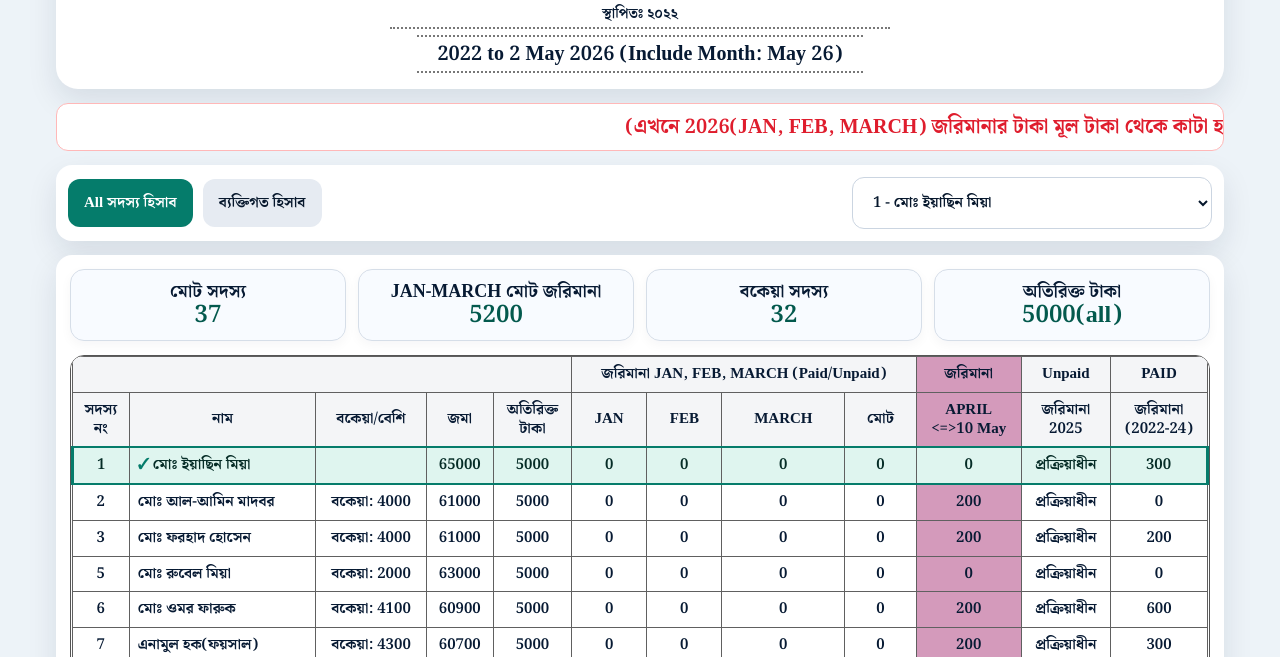
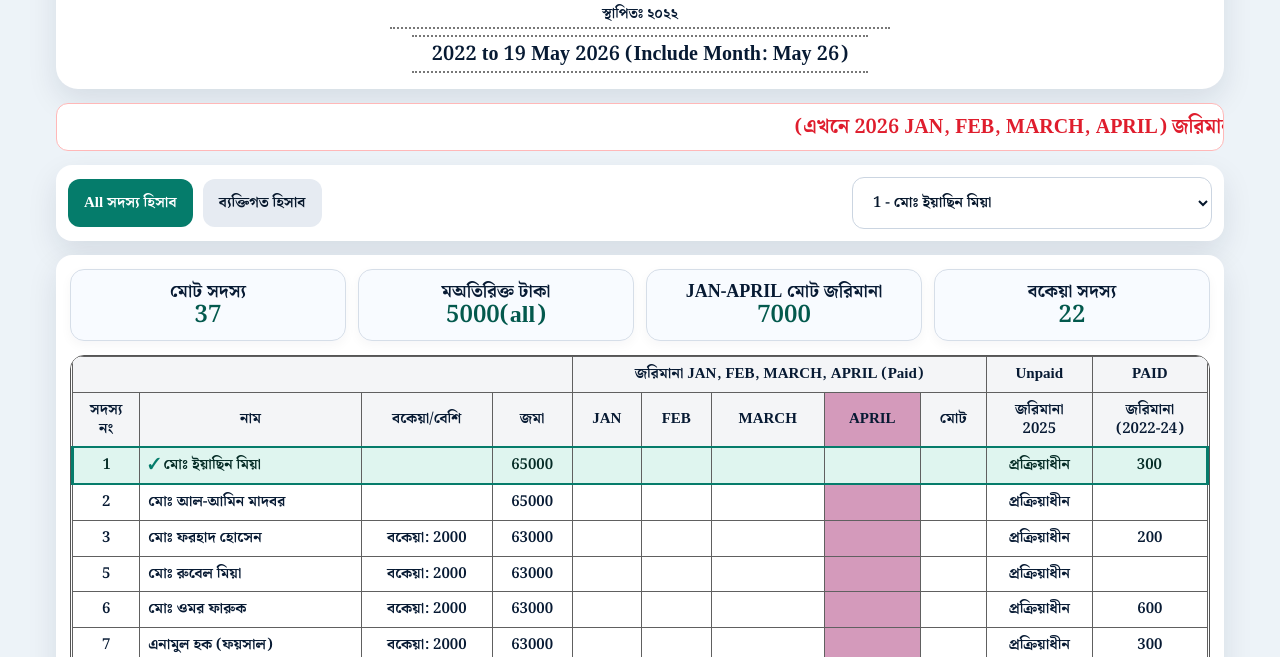
Before and after one commit to shafiqzx2/SSSS, a plain HTML site: page index.html in a window 1280 px wide. Shown: the part 143-800 px from the top of the page. Drawn offline with nearby package versions, Linux system fonts and the light colour scheme.

Commit message:
Update index.html

```diff
--- a/index.html
+++ b/index.html
@@ -3,8 +3,8 @@
 <head>
   <meta charset="utf-8" />
   <meta name="viewport" content="width=device-width, initial-scale=1" />
-  <title>স্বপ্ন ছোঁয়া সমবায় সমিতি - হিসাব</title>
-  <meta name="description" content="স্বপ্ন ছোঁয়া সমবায় সমিতির সদস্য হিসাব" />
+  <title>স্বপ্ন ছোঁয়া সমবায় সমিতি - হিসাব</title>
+  <meta name="description" content="স্বপ্ন ছোঁয়া সমবায় সমিতির সদস্য হিসাব" />
   <link rel="preconnect" href="https://fonts.googleapis.com">
   <link rel="preconnect" href="https://fonts.gstatic.com" crossorigin>
   <link href="https://fonts.googleapis.com/css2?family=Noto+Serif+Bengali:wght@400;600;700;800&display=swap" rel="stylesheet">
@@ -156,7 +156,7 @@
     .detail-item label{display:block; color:var(--muted); font-size:14px; margin-bottom:5px;}
     .detail-item strong{font-size:20px; line-height:1.15; word-break:break-word;}
     .detail-item.full{grid-column:1/-1; background:var(--green-soft); border-color:#9fd6ca;}
-    .fine-row{display:grid; grid-template-columns:repeat(5,1fr); gap:8px; margin-top:12px;}
+    .fine-row{display:grid; grid-template-columns:repeat(6,1fr); gap:8px; margin-top:12px;}
     .fine-box{border:1px solid #cbd5e1; border-radius:12px; padding:10px 6px; text-align:center; background:#fff;}
     .fine-box span{display:block; color:var(--muted); font-size:13px;}
     .fine-box b{display:block; font-size:18px; margin-top:2px;}
@@ -202,7 +202,7 @@
       .detail-item{min-height:auto; padding:10px;}
       .detail-item label{font-size:13px;}
       .detail-item strong{font-size:17px;}
-      .fine-row{grid-template-columns:1fr 1fr; gap:7px;}
+      .fine-row{grid-template-columns:repeat(3,1fr); gap:7px;}
       .fine-box:last-child{grid-column:1/-1;}
     }
 
@@ -221,15 +221,15 @@
   <main class="page">
     <header class="top-card">
       <div class="bismillah">বিসমিল্লাহির রাহমানির রাহীম</div>
-      <div class="slogan"><span>একতা</span><span>শৃঙ্খলা</span><span>উন্নয়ন</span></div>
-      <div class="title">স্বপ্ন ছোঁয়া সমবায় সমিতি</div>
-      <div class="address">মডেরহাট, ডামুড্যা, শরীয়তপুর</div>
+      <div class="slogan"><span>একতা</span><span>শৃঙ্খলা</span><span>উন্নয়ন</span></div>
+      <div class="title">স্বপ্ন ছোঁয়া সমবায় সমিতি</div>
+      <div class="address">মডেরহাট, ডামুড্যা, শরীয়তপুর</div>
       <div class="est">স্থাপিতঃ ২০২২</div><br>
-      <div class="period">2022 to 2 May 2026 (Include Month: May 26)</div>
+      <div class="period">2022 to 19 May 2026 (Include Month: May 26)</div>
     </header>
 
     <section class="notice-wrap" aria-label="notice">
-      <div class="notice-track">(এখনে 2026(JAN, FEB, MARCH) জরিমানার টাকা মূল টাকা থেকে কাটা হয়েছে। April 26 জরিমানার টাকা may 10 তারিখের পর বকেয়া 2000 টাকার বেশি থাকলে কাটা হবে, অন্যথায় না।)</div>
+      <div class="notice-track">(এখনে 2026 JAN, FEB, MARCH, APRIL) জরিমানার টাকা মূল টাকা থেকে কাটা হয়েছে।</div>
     </section>
 
     <section class="controls">
@@ -244,23 +244,21 @@
         <table id="allTable">
           <thead>
             <tr>
-              <th colspan="5"></th>
-              <th colspan="4">জরিমানা JAN, FEB, MARCH (Paid/Unpaid)</th>
-              <th class="pink">জরিমানা</th>
+              <th colspan="4"></th>
+              <th colspan="5">জরিমানা JAN, FEB, MARCH, APRIL (Paid)</th>
               <th>Unpaid</th>
               <th>PAID</th>
             </tr>
             <tr>
               <th>সদস্য<br>নং</th>
               <th>নাম</th>
-              <th>বকেয়া/বেশি</th>
+              <th>বকেয়া/বেশি</th>
               <th>জমা</th>
-              <th>অতিরিক্ত<br>টাকা</th>
               <th>JAN</th>
               <th>FEB</th>
               <th>MARCH</th>
+              <th class="pink">APRIL</th>
               <th>মোট</th>
-              <th class="pink">APRIL<br>&lt;=&gt;10 May</th>
               <th>জরিমানা<br>2025</th>
               <th>জরিমানা<br>(2022-24)</th>
             </tr>
@@ -276,27 +274,26 @@
         <div class="personal-card" id="personalCapture">
           <div class="capture-area">
             <div class="capture-head">
-              <div class="org">স্বপ্ন ছোঁয়া সমবায় সমিতি</div>
-              <div class="addr">মডেরহাট, ডামুড্যা, শরীয়তপুর</div>
-              <div class="period" style="font-size:14px;margin-top:8px;">2022 to 2 May 2026 (Include Month: May 26)</div>
+              <div class="org">স্বপ্ন ছোঁয়া সমবায় সমিতি</div>
+              <div class="addr">মডেরহাট, ডামুড্যা, শরীয়তপুর</div>
+              <div class="period" style="font-size:14px;margin-top:8px;">2022 to 19 May 2026 (Include Month: May 26)</div>
               <div class="pname" id="personalName"></div>
             </div>
 
             <div class="detail-grid">
               <div class="detail-item"><label>সদস্য নং</label><strong id="pNo"></strong></div>
               <div class="detail-item"><label>জমা</label><strong id="pDeposit"></strong></div>
-              <div class="detail-item"><label>অতিরিক্ত টাকা</label><strong id="pExtra"></strong></div>
-              <div class="detail-item"><label>বকেয়া/বেশি</label><strong id="pBalance"></strong></div>
+              <div class="detail-item"><label>বকেয়া/বেশি</label><strong id="pBalance"></strong></div>
               <div class="detail-item"><label>জরিমানা 2025</label><strong id="pFine2025"></strong></div>
               <div class="detail-item"><label>জরিমানা (2022-24)</label><strong id="pOldFine"></strong></div>
-              <div class="detail-item"><label>APRIL &lt;=&gt;10 May জরিমানা</label><strong id="pApril"></strong></div>
-              <div class="detail-item full"><label>JAN, FEB, MARCH মোট জরিমানা</label><strong id="pTotal"></strong></div>
+              <div class="detail-item full"><label>JAN-APRIL মোট জরিমানা</label><strong id="pTotal"></strong></div>
             </div>
 
             <div class="fine-row">
               <div class="fine-box"><span>JAN</span><b id="pJan"></b></div>
               <div class="fine-box"><span>FEB</span><b id="pFeb"></b></div>
               <div class="fine-box"><span>MARCH</span><b id="pMar"></b></div>
+              <div class="fine-box"><span>APRIL</span><b id="pAprBox"></b></div>
               <div class="fine-box"><span>মোট</span><b id="pTotal2"></b></div>
               <div class="fine-box"><span>স্ট্যাটাস</span><b id="pStatus"></b></div>
             </div>
@@ -312,49 +309,48 @@
 
   <script>
     const members = [
-      {no:1,name:'মোঃ ইয়াছিন মিয়া',balance:'',deposit:65000,jan:0,feb:0,mar:0,april:0,fine2025:'প্রক্রিয়াধীন',oldFine:300},
-      {no:2,name:'মোঃ আল-আমিন মাদবর',balance:'বকেয়া: 4000',deposit:61000,jan:0,feb:0,mar:0,april:200,fine2025:'প্রক্রিয়াধীন',oldFine:0},
-      {no:3,name:'মোঃ ফরহাদ হোসেন',balance:'বকেয়া: 4000',deposit:61000,jan:0,feb:0,mar:0,april:200,fine2025:'প্রক্রিয়াধীন',oldFine:200},
-      {no:5,name:'মোঃ রুবেল মিয়া',balance:'বকেয়া: 2000',deposit:63000,jan:0,feb:0,mar:0,april:0,fine2025:'প্রক্রিয়াধীন',oldFine:0},
-      {no:6,name:'মোঃ ওমর ফারুক',balance:'বকেয়া: 4100',deposit:60900,jan:0,feb:0,mar:0,april:200,fine2025:'প্রক্রিয়াধীন',oldFine:600},
-      {no:7,name:'এনামুল হক(ফয়সাল)',balance:'বকেয়া: 4300',deposit:60700,jan:0,feb:0,mar:0,april:200,fine2025:'প্রক্রিয়াধীন',oldFine:300},
-      {no:8,name:'আরমান উদ্দিন ইয়ামিন',balance:'বকেয়া: 4000',deposit:61000,jan:0,feb:0,mar:0,april:200,fine2025:'প্রক্রিয়াধীন',oldFine:0},
-      {no:9,name:'মোঃ আলি আকবর মাদবর',balance:'বকেয়া: 2000',deposit:63000,jan:0,feb:0,mar:0,april:0,fine2025:'প্রক্রিয়াধীন',oldFine:100},
-      {no:10,name:'শরিফুল ইসলাম (শরিফ)',balance:'বকেয়া: 4200',deposit:60800,jan:200,feb:0,mar:0,april:200,fine2025:'প্রক্রিয়াধীন',oldFine:400},
-      {no:11,name:'মোঃ আলি-আজম মাদবর',balance:'বকেয়া: 1600',deposit:63400,jan:0,feb:0,mar:0,april:0,fine2025:'প্রক্রিয়াধীন',oldFine:500},
-      {no:13,name:'মোঃ রাকিব মাদবর',balance:'বকেয়া: 4000',deposit:61000,jan:0,feb:0,mar:0,april:200,fine2025:'প্রক্রিয়াধীন',oldFine:500},
-      {no:14,name:'মোঃ দাদান হাওলাদার',balance:'বকেয়া: 4400',deposit:60600,jan:200,feb:200,mar:0,april:200,fine2025:'প্রক্রিয়াধীন',oldFine:1400},
-      {no:16,name:'মোঃ সফিক মাদবর',balance:'বকেয়া: 4000',deposit:61000,jan:0,feb:0,mar:0,april:200,fine2025:'প্রক্রিয়াধীন',oldFine:0},
-      {no:17,name:'মোঃ শাহিন মাদবর',balance:'বকেয়া: 4000',deposit:61000,jan:0,feb:0,mar:0,april:200,fine2025:'প্রক্রিয়াধীন',oldFine:0},
-      {no:18,name:'মোঃ আলমগির হাওলাদার',balance:'বকেয়া: 4400',deposit:60600,jan:200,feb:200,mar:0,april:200,fine2025:'প্রক্রিয়াধীন',oldFine:500},
-      {no:19,name:'মোঃ আওলাদ মালত',balance:'বেশি: 3000',deposit:68000,jan:0,feb:0,mar:0,april:0,fine2025:'প্রক্রিয়াধীন',oldFine:0},
-      {no:20,name:'মোঃ মানিক বেপারী',balance:'বকেয়া: 8100',deposit:56900,jan:0,feb:200,mar:200,april:200,fine2025:'প্রক্রিয়াধীন',oldFine:1600},
-      {no:21,name:'মোঃ সোহেল আরমান',balance:'বকেয়া: 2000',deposit:63000,jan:0,feb:0,mar:0,april:0,fine2025:'প্রক্রিয়াধীন',oldFine:0},
-      {no:22,name:'রানা মোল্লা(রুবেল)',balance:'বকেয়া: 6400',deposit:58600,jan:200,feb:0,mar:200,april:200,fine2025:'প্রক্রিয়াধীন',oldFine:100},
-      {no:23,name:'চাঁন মিয়া',balance:'বকেয়া: 2000',deposit:63000,jan:0,feb:0,mar:0,april:0,fine2025:'প্রক্রিয়াধীন',oldFine:200},
-      {no:24,name:'মোঃ আনোয়ার হোসেন',balance:'বকেয়া: 2200',deposit:62800,jan:0,feb:200,mar:0,april:200,fine2025:'প্রক্রিয়াধীন',oldFine:100},
-      {no:25,name:'মোঃ নাজমুল হক',balance:'',deposit:65000,jan:0,feb:0,mar:0,april:0,fine2025:'প্রক্রিয়াধীন',oldFine:0},
-      {no:26,name:'রুবেল হাওলাদার',balance:'বকেয়া: 4400',deposit:60600,jan:200,feb:200,mar:0,april:200,fine2025:'প্রক্রিয়াধীন',oldFine:300},
-      {no:27,name:'আজাদ মাদবর',balance:'বকেয়া: 4400',deposit:60600,jan:200,feb:200,mar:0,april:200,fine2025:'প্রক্রিয়াধীন',oldFine:0},
-      {no:28,name:'শরীয়তউল্লাহ',balance:'বকেয়া: 4000',deposit:61000,jan:0,feb:0,mar:0,april:200,fine2025:'প্রক্রিয়াধীন',oldFine:200},
-      {no:29,name:'আজিজুল',balance:'বকেয়া: 2000',deposit:63000,jan:0,feb:0,mar:0,april:0,fine2025:'প্রক্রিয়াধীন',oldFine:0},
-      {no:30,name:'সোহেল',balance:'বেশি: 1000',deposit:66000,jan:0,feb:0,mar:0,april:0,fine2025:'প্রক্রিয়াধীন',oldFine:800},
-      {no:31,name:'রায়হান',balance:'বকেয়া: 4600',deposit:60400,jan:200,feb:200,mar:200,april:200,fine2025:'প্রক্রিয়াধীন',oldFine:1300},
-      {no:32,name:'সপন',balance:'বকেয়া: 2600',deposit:62400,jan:200,feb:200,mar:200,april:200,fine2025:'প্রক্রিয়াধীন',oldFine:900},
-      {no:34,name:'আনিস',balance:'বকেয়া: 2000',deposit:63000,jan:0,feb:0,mar:0,april:0,fine2025:'প্রক্রিয়াধীন',oldFine:900},
-      {no:35,name:'মোকলেস',balance:'বকেয়া: 2000',deposit:63000,jan:0,feb:0,mar:0,april:0,fine2025:'প্রক্রিয়াধীন',oldFine:1800},
-      {no:36,name:'ইউসুফ',balance:'বকেয়া: 6600',deposit:58400,jan:200,feb:200,mar:200,april:200,fine2025:'প্রক্রিয়াধীন',oldFine:1800},
-      {no:37,name:'বাবলু হাঃ',balance:'বেশি: 1800',deposit:66800,jan:0,feb:200,mar:0,april:0,fine2025:'প্রক্রিয়াধীন',oldFine:''},
-      {no:38,name:'পারভেজ মাঃ',balance:'বকেয়া: 4000',deposit:61000,jan:200,feb:0,mar:0,april:200,fine2025:'প্রক্রিয়াধীন',oldFine:''},
-      {no:39,name:'আবদুল্লাহ আয়ান',balance:'বকেয়া: 2000',deposit:63000,jan:0,feb:0,mar:0,april:0,fine2025:'প্রক্রিয়াধীন',oldFine:''},
-      {no:40,name:'আব্দুল্লাহ জিহাদ',balance:'বকেয়া: 2000',deposit:63000,jan:0,feb:0,mar:0,april:0,fine2025:'প্রক্রিয়াধীন',oldFine:''},
-      {no:41,name:'জহির',balance:'বকেয়া: 6200',deposit:58800,jan:0,feb:0,mar:200,april:200,fine2025:'প্রক্রিয়াধীন',oldFine:''}
+      {no:1, name:'মোঃ ইয়াছিন মিয়া', balance:'', deposit:65000, jan:0, feb:0, mar:0, april:0, fine2025:'প্রক্রিয়াধীন', oldFine:300},
+      {no:2, name:'মোঃ আল-আমিন মাদবর', balance:'', deposit:65000, jan:0, feb:0, mar:0, april:0, fine2025:'প্রক্রিয়াধীন', oldFine:0},
+      {no:3, name:'মোঃ ফরহাদ হোসেন', balance:'বকেয়া: 2000', deposit:63000, jan:0, feb:0, mar:0, april:0, fine2025:'প্রক্রিয়াধীন', oldFine:200},
+      {no:5, name:'মোঃ রুবেল মিয়া', balance:'বকেয়া: 2000', deposit:63000, jan:0, feb:0, mar:0, april:0, fine2025:'প্রক্রিয়াধীন', oldFine:0},
+      {no:6, name:'মোঃ ওমর ফারুক', balance:'বকেয়া: 2000', deposit:63000, jan:0, feb:0, mar:0, april:0, fine2025:'প্রক্রিয়াধীন', oldFine:600},
+      {no:7, name:'এনামুল হক (ফয়সাল)', balance:'বকেয়া: 2000', deposit:63000, jan:0, feb:0, mar:0, april:0, fine2025:'প্রক্রিয়াধীন', oldFine:300},
+      {no:8, name:'আরমান উদ্দিন ইয়ামিন', balance:'', deposit:65000, jan:0, feb:0, mar:0, april:0, fine2025:'প্রক্রিয়াধীন', oldFine:0},
+      {no:9, name:'মোঃ আলি আকবর মাদবর', balance:'বকেয়া: 2000', deposit:63000, jan:0, feb:0, mar:0, april:0, fine2025:'প্রক্রিয়াধীন', oldFine:100},
+      {no:10, name:'শরিফুল ইসলাম (শরিফ)', balance:'বকেয়া: 2200', deposit:62800, jan:200, feb:0, mar:0, april:200, fine2025:'প্রক্রিয়াধীন', oldFine:400},
+      {no:11, name:'মোঃ আলি- আজম মাদবর', balance:'বকেয়া: 1600', deposit:63400, jan:0, feb:0, mar:0, april:0, fine2025:'প্রক্রিয়াধীন', oldFine:500},
+      {no:13, name:'মোঃ রাকিব মাদবর', balance:'বকেয়া: 2000', deposit:63000, jan:0, feb:0, mar:0, april:0, fine2025:'প্রক্রিয়াধীন', oldFine:500},
+      {no:14, name:'মোঃ দাদান হাওলাদার', balance:'বকেয়া: 4600', deposit:60400, jan:200, feb:200, mar:0, april:200, fine2025:'প্রক্রিয়াধীন', oldFine:1400},
+      {no:16, name:'মোঃ সফিক মাদবর', balance:'', deposit:65000, jan:0, feb:0, mar:0, april:0, fine2025:'প্রক্রিয়াধীন', oldFine:0},
+      {no:17, name:'মোঃ শাহিন মাদবর', balance:'', deposit:65000, jan:0, feb:0, mar:0, april:0, fine2025:'প্রক্রিয়াধীন', oldFine:0},
+      {no:18, name:'মোঃ আলমগির হাওলাদার', balance:'বকেয়া: 4600', deposit:60400, jan:200, feb:200, mar:0, april:200, fine2025:'প্রক্রিয়াধীন', oldFine:500},
+      {no:19, name:'মোঃ আওলাদ মালত', balance:'বেশি: 5000', deposit:70000, jan:200, feb:200, mar:0, april:0, fine2025:'প্রক্রিয়াধীন', oldFine:0},
+      {no:20, name:'মোঃ মানিক বেপারী', balance:'', deposit:65000, jan:0, feb:0, mar:0, april:0, fine2025:'প্রক্রিয়াধীন', oldFine:1600},
+      {no:21, name:'মোঃ সোহেল আরমান', balance:'বকেয়া: 2000', deposit:63000, jan:0, feb:0, mar:0, april:0, fine2025:'প্রক্রিয়াধীন', oldFine:0},
+      {no:22, name:'রানা মোল্লা (রুবেল)', balance:'বকেয়া: 2400', deposit:62600, jan:200, feb:0, mar:200, april:0, fine2025:'প্রক্রিয়াধীন', oldFine:100},
+      {no:23, name:'চাঁন মিয়া', balance:'বকেয়া: 2000', deposit:63000, jan:0, feb:0, mar:0, april:0, fine2025:'প্রক্রিয়াধীন', oldFine:200},
+      {no:24, name:'মোঃ আনোয়ার হোসেন', balance:'বকেয়া: 2200', deposit:62800, jan:200, feb:0, mar:0, april:0, fine2025:'প্রক্রিয়াধীন', oldFine:100},
+      {no:25, name:'মোঃ নাজমুল হক', balance:'বেশি: 4000', deposit:69000, jan:200, feb:0, mar:0, april:0, fine2025:'প্রক্রিয়াধীন', oldFine:0},
+      {no:26, name:'রুবেল হাওলাদার', balance:'বকেয়া: 4600', deposit:60400, jan:200, feb:200, mar:0, april:200, fine2025:'প্রক্রিয়াধীন', oldFine:300},
+      {no:27, name:'আজাদ মাদবর', balance:'বকেয়া: 400', deposit:64600, jan:200, feb:200, mar:0, april:0, fine2025:'প্রক্রিয়াধীন', oldFine:0},
+      {no:28, name:'শরীয়তউল্লাহ', balance:'বকেয়া: 4200', deposit:60800, jan:0, feb:0, mar:200, april:200, fine2025:'প্রক্রিয়াধীন', oldFine:200},
+      {no:29, name:'আজিজুল', balance:'', deposit:65000, jan:0, feb:0, mar:0, april:0, fine2025:'প্রক্রিয়াধীন', oldFine:0},
+      {no:30, name:'সোহেল', balance:'বেশি: 1000', deposit:66000, jan:200, feb:200, mar:200, april:0, fine2025:'প্রক্রিয়াধীন', oldFine:800},
+      {no:31, name:'রায়হান', balance:'বকেয়া: 2600', deposit:62400, jan:0, feb:0, mar:0, april:0, fine2025:'প্রক্রিয়াধীন', oldFine:1300},
+      {no:32, name:'সপন', balance:'বকেয়া: 600', deposit:64400, jan:200, feb:200, mar:200, april:0, fine2025:'প্রক্রিয়াধীন', oldFine:900},
+      {no:34, name:'আনিস', balance:'বেশি: 2000', deposit:67000, jan:0, feb:0, mar:0, april:0, fine2025:'প্রক্রিয়াধীন', oldFine:900},
+      {no:35, name:'মোকলেস', balance:'', deposit:65000, jan:0, feb:0, mar:0, april:0, fine2025:'প্রক্রিয়াধীন', oldFine:1800},
+      {no:36, name:'ইউসুফ', balance:'বকেয়া: 6600', deposit:58400, jan:200, feb:200, mar:200, april:0, fine2025:'প্রক্রিয়াধীন', oldFine:1800},
+      {no:37, name:'বাবলু হাঃ', balance:'বেশি: 1800', deposit:66800, jan:0, feb:200, mar:0, april:0, fine2025:'প্রক্রিয়াধীন', oldFine:0},
+      {no:38, name:'পারবেজ মাঃ', balance:'বেশি: 5800', deposit:70800, jan:200, feb:0, mar:0, april:200, fine2025:'প্রক্রিয়াধীন', oldFine:0},
+      {no:39, name:'আবদুল্লাহ আয়ান', balance:'বকেয়া: 2000', deposit:63000, jan:0, feb:0, mar:0, april:0, fine2025:'প্রক্রিয়াধীন', oldFine:0},
+      {no:40, name:'আব্দুল্লাহ জিহাদ', balance:'বেশি: 2000', deposit:67000, jan:0, feb:0, mar:0, april:0, fine2025:'প্রক্রিয়াধীন', oldFine:0},
+      {no:41, name:'জহির', balance:'বকেয়া: 6400', deposit:58600, jan:0, feb:0, mar:200, april:200, fine2025:'প্রক্রিয়াধীন', oldFine:0}
     ];
 
     const $ = id => document.getElementById(id);
-    const totalFine = m => Number(m.jan||0) + Number(m.feb||0) + Number(m.mar||0);
-    const fmt = v => (v === '' || v === null || v === undefined) ? '' : String(v);
-    const extraTk = 5000;
+    const totalFine = m => Number(m.jan||0) + Number(m.feb||0) + Number(m.mar||0) + Number(m.april||0);
+    const fmt = v => (v === '' || v === null || v === undefined || v === 0) ? '' : String(v);
 
     function buildSelect(){
       $('memberSelect').innerHTML = members.map(m => `<option value="${m.no}">${m.no} - ${m.name}</option>`).join('');
@@ -363,13 +359,12 @@
     function buildStats(){
       const totalDeposit = members.reduce((s,m)=>s+Number(m.deposit||0),0);
       const fines = members.reduce((s,m)=>s+totalFine(m),0);
-      const dueCount = members.filter(m => m.balance.includes('বকেয়া')).length;
+      const dueCount = members.filter(m => m.balance.includes('বকেয়া')).length;
       $('stats').innerHTML = `
         <div class="stat"><span>মোট সদস্য</span><b>${members.length}</b></div>
-        <div class="stat"><span>JAN-MARCH মোট জরিমানা</span><b>${fines}</b></div>
-        <div class="stat"><span>বকেয়া সদস্য</span><b>${dueCount}</b></div>
-        <div class="stat"><span>অতিরিক্ত টাকা</span><b>5000(all)</b></div>
-
+        <div class="stat"><span>মঅতিরিক্ত টাকা</span><b>5000(all)</b></div>
+        <div class="stat"><span>JAN-APRIL মোট জরিমানা</span><b>${fines}</b></div>
+        <div class="stat"><span>বকেয়া সদস্য</span><b>22</b></div>
       `;
     }
 
@@ -380,12 +375,11 @@
           <td class="name">${m.name}</td>
           <td class="status">${m.balance}</td>
           <td>${m.deposit}</td>
-          <td><b>${extraTk}</b></td>
           <td>${fmt(m.jan)}</td>
           <td>${fmt(m.feb)}</td>
           <td>${fmt(m.mar)}</td>
-          <td><b>${totalFine(m)}</b></td>
           <td class="pink"><b>${fmt(m.april)}</b></td>
+          <td><b>${totalFine(m) || ''}</b></td>
           <td>${m.fine2025}</td>
           <td><b>${fmt(m.oldFine)}</b></td>
         </tr>
@@ -397,14 +391,13 @@
         <article class="m-card" data-no="${m.no}">
           <div class="m-head"><div class="m-name">${m.name}</div><div class="m-no">নং ${m.no}</div></div>
           <div class="m-grid">
-            <div>বকেয়া/বেশি<b>${m.balance || '-'}</b></div>
+            <div>বকেয়া/বেশি<b>${m.balance || '-'}</b></div>
             <div>জমা<b>${m.deposit}</b></div>
-            <div>অতিরিক্ত টাকা<b>${extraTk}</b></div>
             <div>JAN<b>${fmt(m.jan) || 0}</b></div>
             <div>FEB<b>${fmt(m.feb) || 0}</b></div>
             <div>MARCH<b>${fmt(m.mar) || 0}</b></div>
+            <div>APRIL<b>${fmt(m.april) || 0}</b></div>
             <div>মোট<b>${totalFine(m)}</b></div>
-            <div>APRIL<b>${fmt(m.april) || 0}</b></div>
             <div>2022-24 জরিমানা<b>${fmt(m.oldFine) || '-'}</b></div>
           </div>
         </article>
@@ -433,14 +426,15 @@
       $('personalName').textContent = `${m.name} - ব্যক্তিগত হিসাব`;
       $('pNo').textContent = m.no;
       $('pDeposit').textContent = m.deposit;
-      $('pExtra').textContent = extraTk;
       $('pBalance').textContent = m.balance || '-';
       $('pFine2025').textContent = m.fine2025 || '-';
       $('pOldFine').textContent = fmt(m.oldFine) || '-';
-      $('pApril').textContent = fmt(m.april) || 0;
+
       $('pJan').textContent = fmt(m.jan) || 0;
       $('pFeb').textContent = fmt(m.feb) || 0;
       $('pMar').textContent = fmt(m.mar) || 0;
+      $('pAprBox').textContent = fmt(m.april) || 0;
+
       $('pTotal').textContent = totalFine(m);
       $('pTotal2').textContent = totalFine(m);
       $('pStatus').textContent = m.fine2025 || '-';
@@ -477,7 +471,7 @@
         link.click();
         link.remove();
       }catch(err){
-        alert('JPG save হয়নি। আবার চেষ্টা করুন বা browser updated আছে কিনা দেখুন।');
+        alert('JPG save হয়নি। আবার চেষ্টা করুন বা browser updated আছে কিনা দেখুন।');
       }finally{
         btn.disabled = false;
         btn.textContent = 'JPG Save করুন';
```
